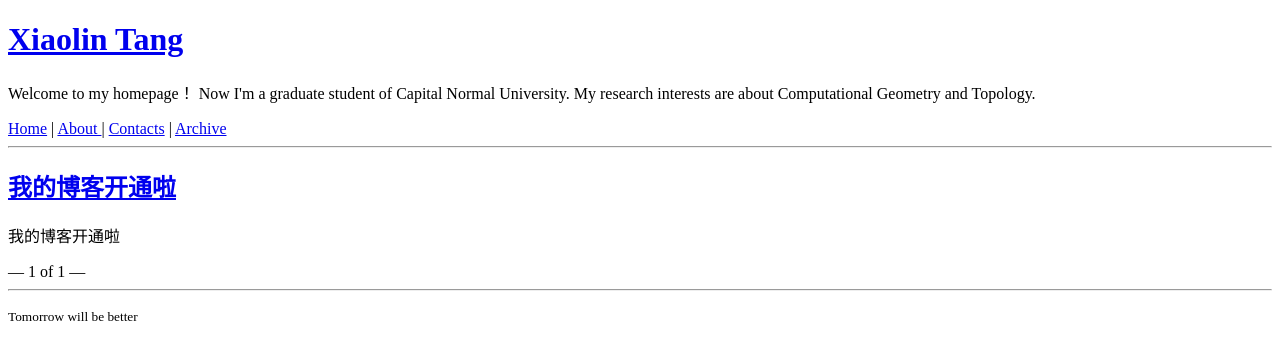
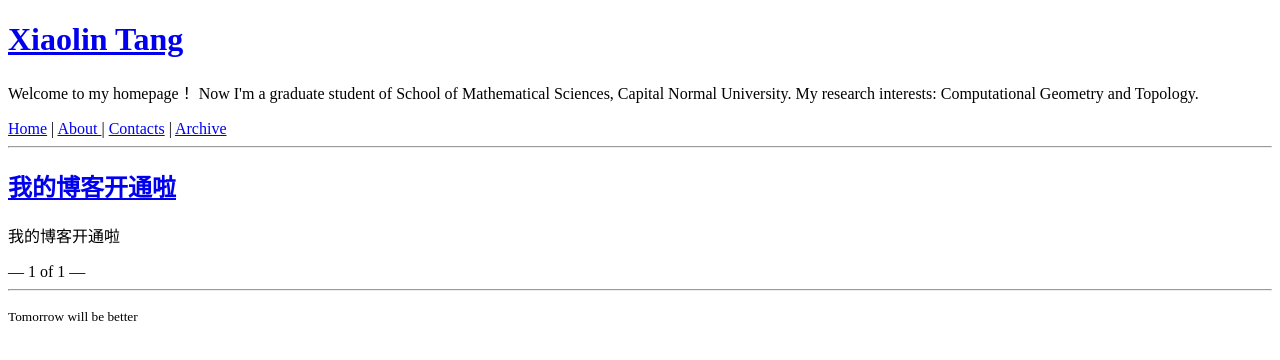
Before and after one commit to Calring/Calring.github.io, a Jekyll site: the page built from index.html, in a window 1280 px wide. Shown: the top 360 px of the page. Built offline with Jekyll 4.4.1, drawn with Linux system fonts in a browser that asks for light colours; the list of posts is cut into pages by our own code.

Commit message:
Update header.html

```diff
--- a/_includes/header.html
+++ b/_includes/header.html
@@ -2,7 +2,7 @@
     <h1><a href='{{ site.url }}/'>{{ site.name }}</a></h1>
 </header>
 <p> Welcome to my homepage！
-    Now I'm a graduate student of Capital Normal University.
-    My research interests are about Computational Geometry and Topology. </p>
+    Now I'm a graduate student of School of Mathematical Sciences, Capital Normal University.
+    My research interests: Computational Geometry and Topology. </p>
 <a href='{{ site.url }}/'> Home</a> | <a href='{{ site.url }}/about/'>About </a> | <a href='{{ site.url }}/contact/'> Contacts</a> | <a href='{{ site.url }}/archive/'> Archive</a>
 <hr>
```
